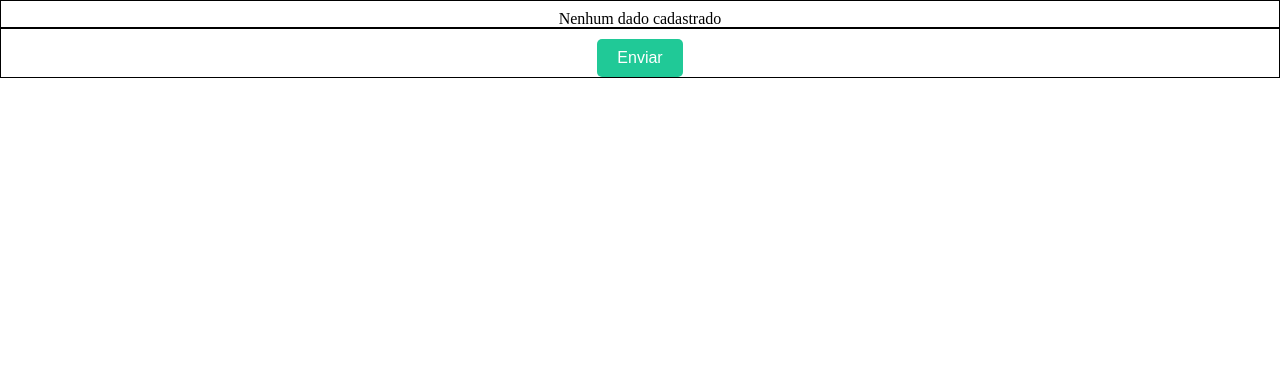
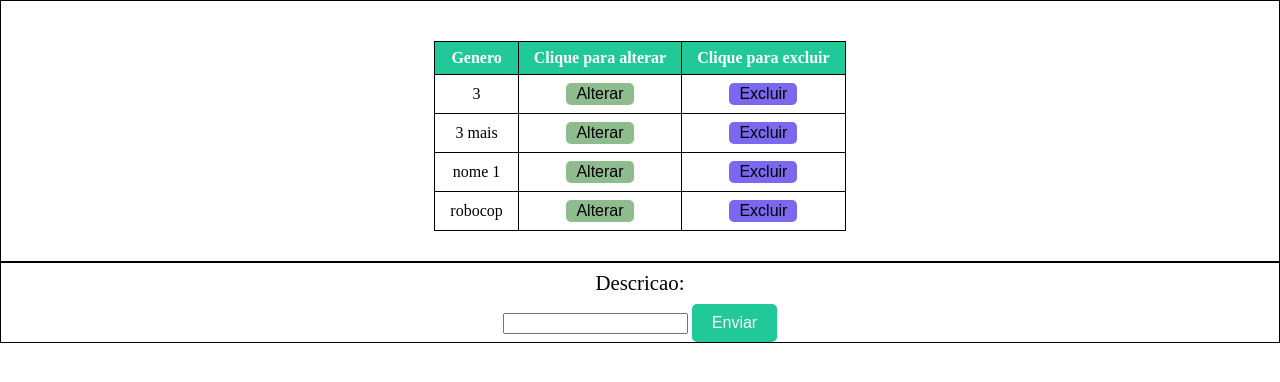
Before and after one commit to brigolini/django-series, a Django app: page /genero/delete/91 in a window 1280 px wide. Shown: the part 44-426 px from the top of the page. Run offline with Django 3.2, Linux system fonts and the light colour scheme; data comes from the database, SQL or seed files in the repository; both versions use the stored data as it was after the commit.

Commit message:
Implement update

```diff
--- a/genero/urls.py
+++ b/genero/urls.py
@@ -4,5 +4,6 @@ from . import views
 
 urlpatterns = [
     path('',views.cadastro,name='cadastro'),
-    path('delete/<id>',views.delete,name='cadastro'),
+    path('delete/<id>',views.delete,name='delete'),
+    path('update/<id>',views.update,name='update'),
 ]
--- a/genero/views.py
+++ b/genero/views.py
@@ -5,20 +5,41 @@ from . import models
 
 
 def cadastro(request):
-   if (request.method=='DELETE'):
-      print("DELETIZOU")
-   form = forms.GeneroForm()
-   if request.method == 'POST':
-      form = forms.GeneroForm(request.POST)
-      if form.is_valid():
-         form.save(commit=True)
-      else:
-         print("ERROR")
-   generos_list = models.Genero.objects.order_by('descricao')
-   date_dict = {"genero_records": generos_list,'form':form}
+    print("insert")
+    print(request.method);
+    form = forms.GeneroForm()
+    if request.method == 'POST':
+        form = forms.GeneroForm(request.POST)
+        if form.is_valid():
+            print("Saving")
+            form.save(commit=True)
+        else:
+            print("ERROR")
+    generos_list = models.Genero.objects.order_by('descricao')
+    data_dict = {"genero_records": generos_list, 'form': form}
 
-   return render(request,'genero/genero.html',date_dict)
+    return render(request, 'genero/genero.html', data_dict)
 
-def delete(request,id):
-   models.Genero.objects.filter(id=id).delete()
-   return render(request,'genero/genero.html')
+
+def delete(request, id):
+    print("delete")
+    models.Genero.objects.filter(id=id).delete()
+    form = forms.GeneroForm()
+    generos_list = models.Genero.objects.order_by('descricao')
+    data_dict = {"genero_records": generos_list, 'form': form}
+    return render(request, 'genero/genero.html', data_dict)
+
+
+def update(request, id):
+    item = models.Genero.objects.get(id=id);
+    if request.method == "GET":
+        form = forms.GeneroForm(initial={'descricao': item.descricao})
+        data_dict = {'form': form}
+        return render(request, 'genero/genero_upd.html', data_dict)
+    else:
+        form = forms.GeneroForm(request.POST)
+        item.descricao = form.data['descricao']
+        item.save()
+        generos_list = models.Genero.objects.order_by('descricao')
+        data_dict = {"genero_records": generos_list, 'form': form}
+        return render(request, 'genero/genero.html', data_dict)
--- a/static/css/genero.css
+++ b/static/css/genero.css
@@ -39,6 +39,21 @@ form label {
     font-size: 1em;
 }
 
+.list-button {
+    border: none;
+    border-radius: 5px;
+    padding: 2px 10px;
+    font-size: 1em;
+}
+
+.apagar-button {
+    background: mediumslateblue;
+}
+
+.editar-button {
+    background: darkseagreen;
+}
+
 .enviar:hover {
     color: white;
     background: #00a293;
--- a/templates/genero/genero.html
+++ b/templates/genero/genero.html
@@ -29,8 +29,9 @@
             {% for genero in genero_records %}
             <tr>
                 <td>{{genero.descricao}}</td>
-                <td><button onclick="deleteItem({{genero.id}})">Alterar</button></td>
-                <td>Excluir</td>
+                <td><button class="list-button editar-button" onclick="updateItem({{genero.id}})">Alterar</button></td>
+                <td><button class="list-button apagar-button" onclick="deleteItem({{genero.id}})">Excluir</button></td>
+
 
             </tr>
            {% endfor %}
@@ -50,7 +51,7 @@
             <!--<input type="text" id=genero class="input-padrao" required>-->
 
 
-            <input type="submit" value="Enviar" class="enviar-button">
+            <input type="submit" id="submit-button" value="Enviar" class="enviar-button">
 
 
         </form>
@@ -70,8 +71,13 @@
             method: 'DELETE',
             mode: 'same-origin'
         }).then(function(response) {
-            console.info(response.status);
+            location.replace("/genero")
+           //alert("Informação apagada com sucesso");
         });
+    }
+
+    function updateItem(id) {
+        location.replace("/genero/update/"+id)
     }
 </script>
 
```
Also changed, not shown: templates/genero/genero_upd.html (added, +54 -0 lines), db.sqlite3.
